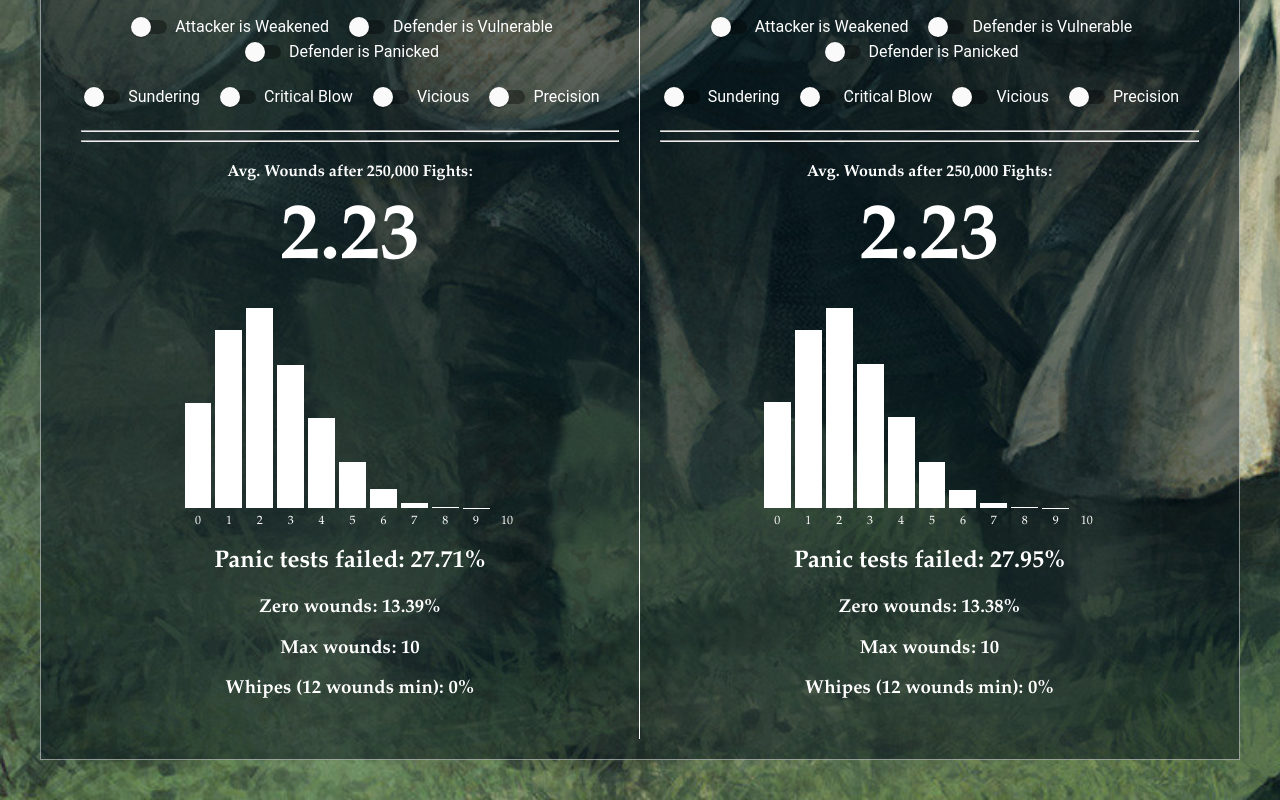
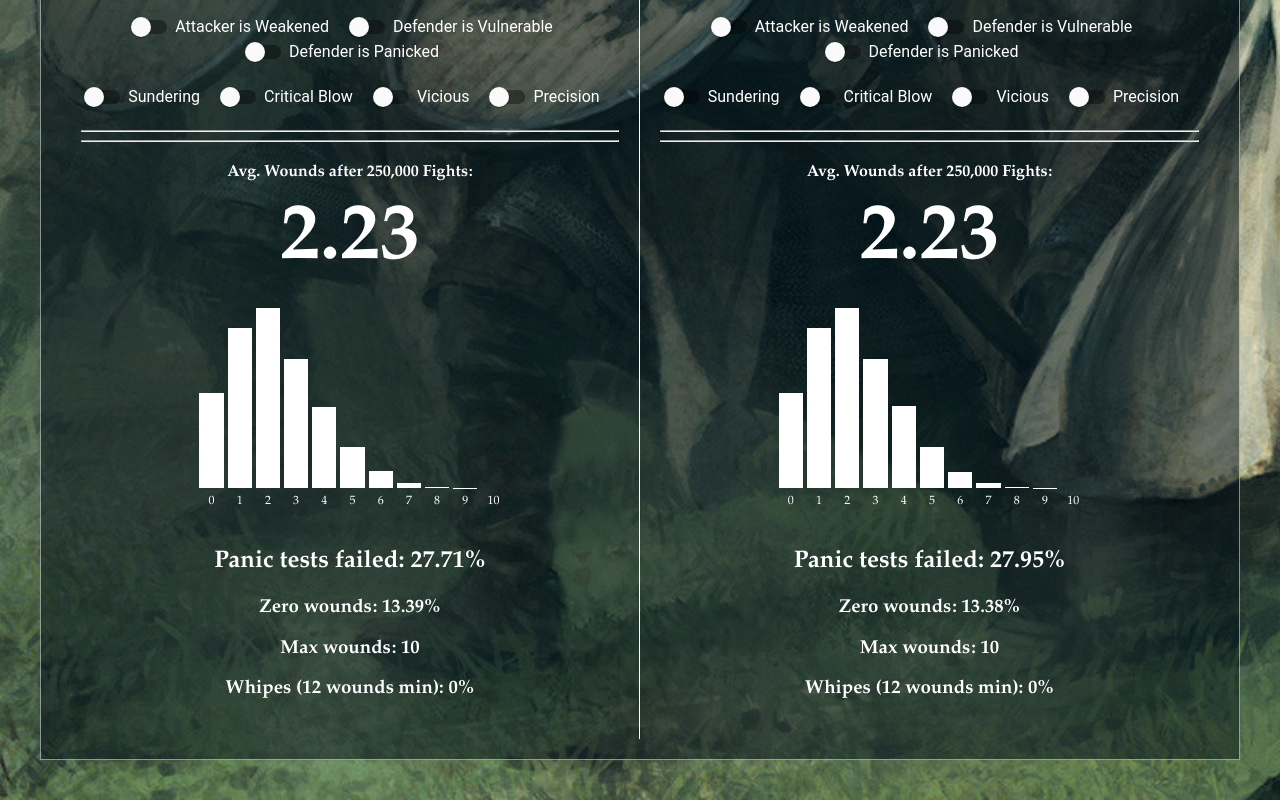
Before and after one commit to Chris-something/asoiaf-damage-tester, an Angular app: page / in a window 1280 px wide. Shown: the part 889-1689 px from the top of the page. Built offline with nearby package versions, Linux system fonts and the light colour scheme.

Commit message:
more visualisation - refinements

```diff
--- a/src/app/result/result.component.html
+++ b/src/app/result/result.component.html
@@ -4,10 +4,10 @@
     <h4>Avg. Wounds after {{amountOfIterations | number:'1.0-2' }} Fights:</h4>
     <h1 style="font-size: 5em; margin-top: 0; margin-bottom: .1em;">{{wounds$ | async | number:'1.0-2'}}</h1>
 
-    <div style="height: 200px; margin-top: 20px; margin-bottom: 40px;">
+    <div style="height: 200px; margin-top: 20px; margin-bottom: 40px; white-space: nowrap; padding-bottom: 20px; overflow: hidden">
         <div class="block block--fake" style="width: 1px; height: 100%;"></div>
         <div class="block" *ngFor="let d of (distribution$ | async); trackBy: trackByWound"
-             [style.width.%]="5"
+             [style.width.%]="4.5"
              [style.height.%]="d.count / maxDistribution * 100">
             <span>{{d.wounds}}</span>
         </div>
```
